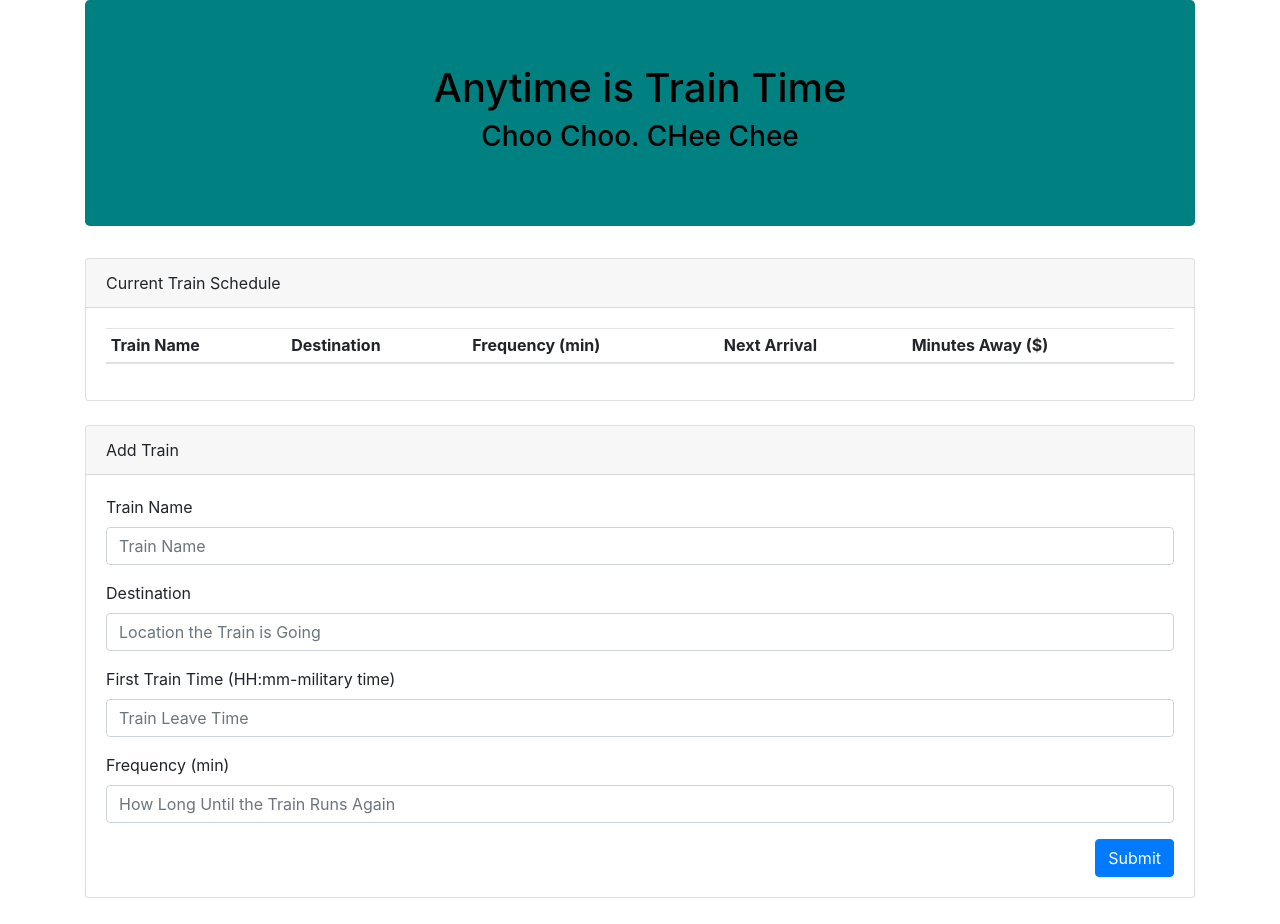
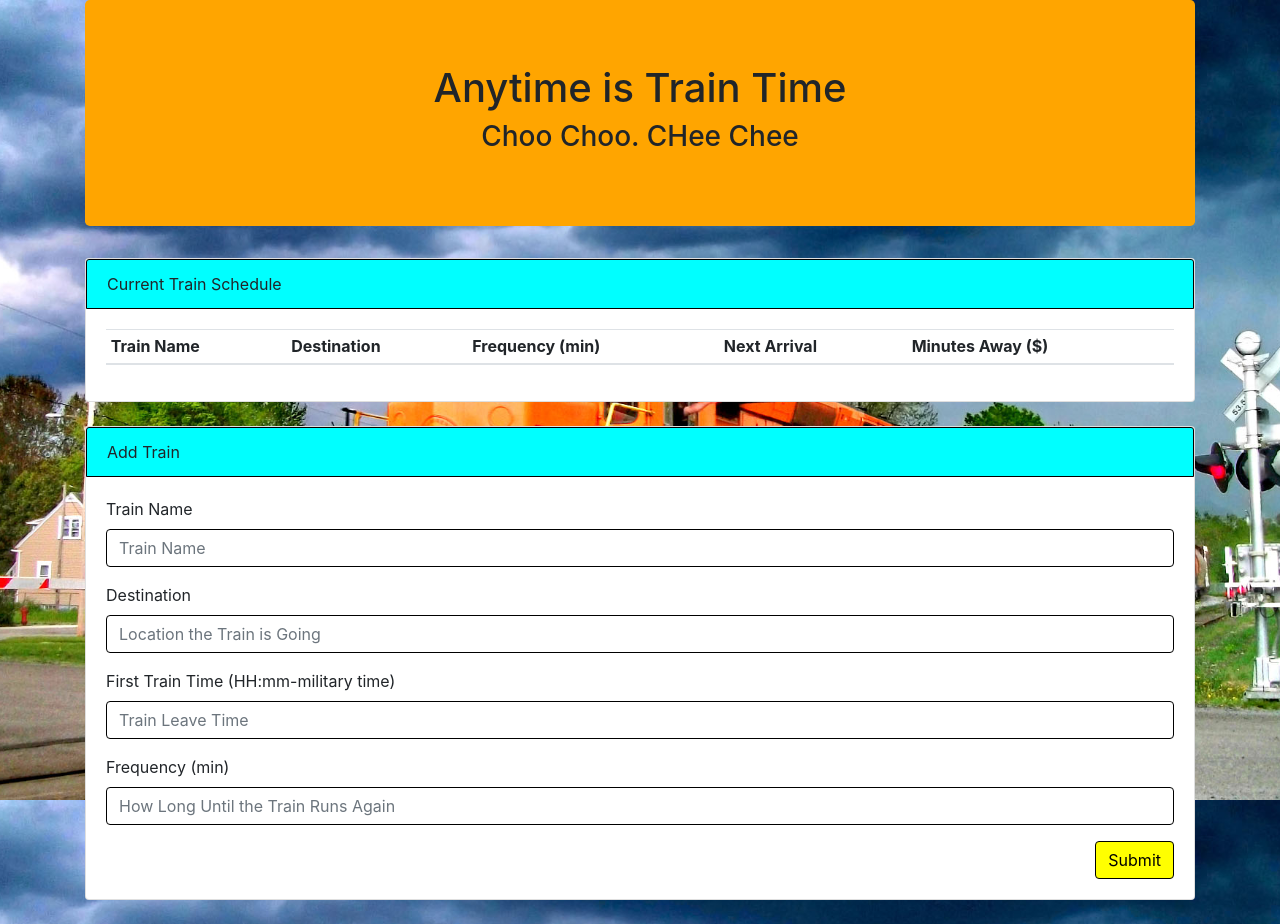
Before and after one commit to lauraeschooley/train, a plain HTML site: page index.html in a window 1280 px wide. Drawn offline with nearby package versions, Linux system fonts and the light colour scheme; no server answers.

Commit message:
styling added

```diff
--- a/assets/css/style.css
+++ b/assets/css/style.css
@@ -0,0 +1,36 @@
+body {
+  background-image: Url("../images/big-orange-train.jpg");
+  background-repeat:no-repeat;
+	background-attachment: fixed;
+	background-size: cover;
+}
+
+.jumbotron {
+  background-color: orange;
+}
+
+.card-header {
+  background-color: aqua;
+  border: 1px solid black;
+}
+
+#train-name-input {
+  border: 1px solid black;
+}
+
+#destination-input {
+  border: 1px solid black;
+}
+
+#start-time-input {
+  border: 1px solid black;
+}
+
+#frequency-input {
+  border: 1px solid black;
+}
+#add-train-btn {
+  background-color: yellow;
+  border: 1px solid black;
+  color: black;
+}
--- a/index.html
+++ b/index.html
@@ -40,7 +40,7 @@
     <div class="container">
 
         <!-- Jumbotron -->
-        <div class="jumbotron" style="background-color: teal; color: black">
+        <div class="jumbotron">
             <h1 class="text-center">Anytime is Train Time</h1>
             <h3 class="text-center">Choo Choo. CHee Chee</h3>
         </div>
@@ -81,20 +81,23 @@
                         <!-- Entry Form -->
                         <form>
                             <div class="form-group">
-                                <label for="employee-name-input">Train Name</label>
+                                <label for="train-name-input">Train Name</label>
                                 <input class="form-control" id="train-name-input" placeholder="Train Name" type="text">
                             </div>
                             <div class="form-group">
-                                <label for="role-input">Destination</label>
-                                <input class="form-control" id="destination-input" placeholder="Location the Train is Going" type="text">
+                                <label for="destination-input">Destination</label>
+                                <input class="form-control" id="destination-input"
+                                    placeholder="Location the Train is Going" type="text">
                             </div>
                             <div class="form-group">
                                 <label for="start-input">First Train Time (HH:mm-military time)</label>
-                                <input class="form-control" id="start-time-input" placeholder="Train Leave Time" type="text">
+                                <input class="form-control" id="start-time-input" placeholder="Train Leave Time"
+                                    type="text">
                             </div>
                             <div class="form-group">
-                                <label for="rate-input">Frequency (min)</label>
-                                <input class="form-control" id="frequency-input" placeholder="How Long Until the Train Runs Again" type="text">
+                                <label for="freq-input">Frequency (min)</label>
+                                <input class="form-control" id="frequency-input"
+                                    placeholder="How Long Until the Train Runs Again" type="text">
                             </div>
                             <button class="btn btn-primary float-right" id="add-train-btn">Submit</button>
                         </form>
```
Also changed, not shown: assets/images/big-orange-train.jpg (added).
